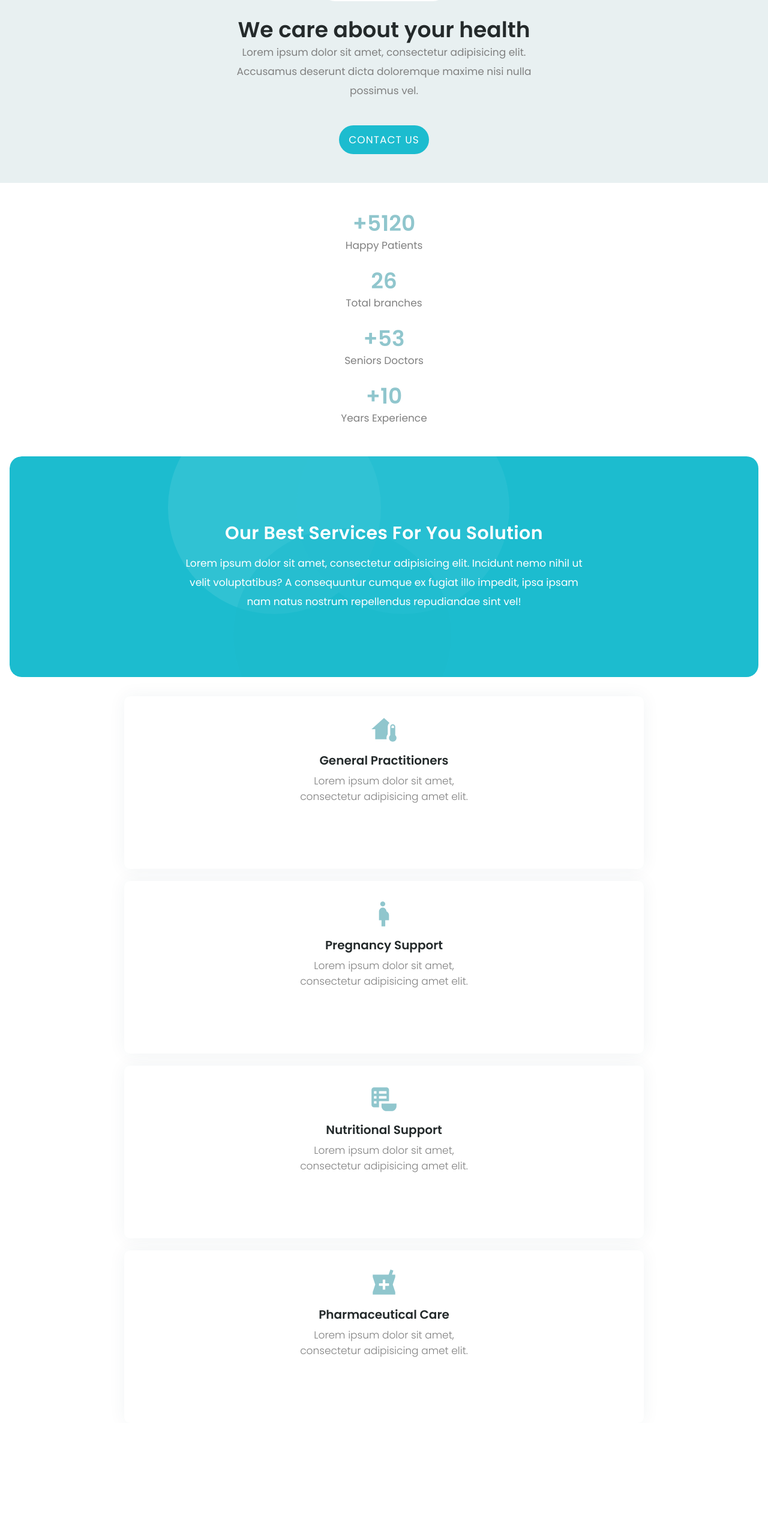
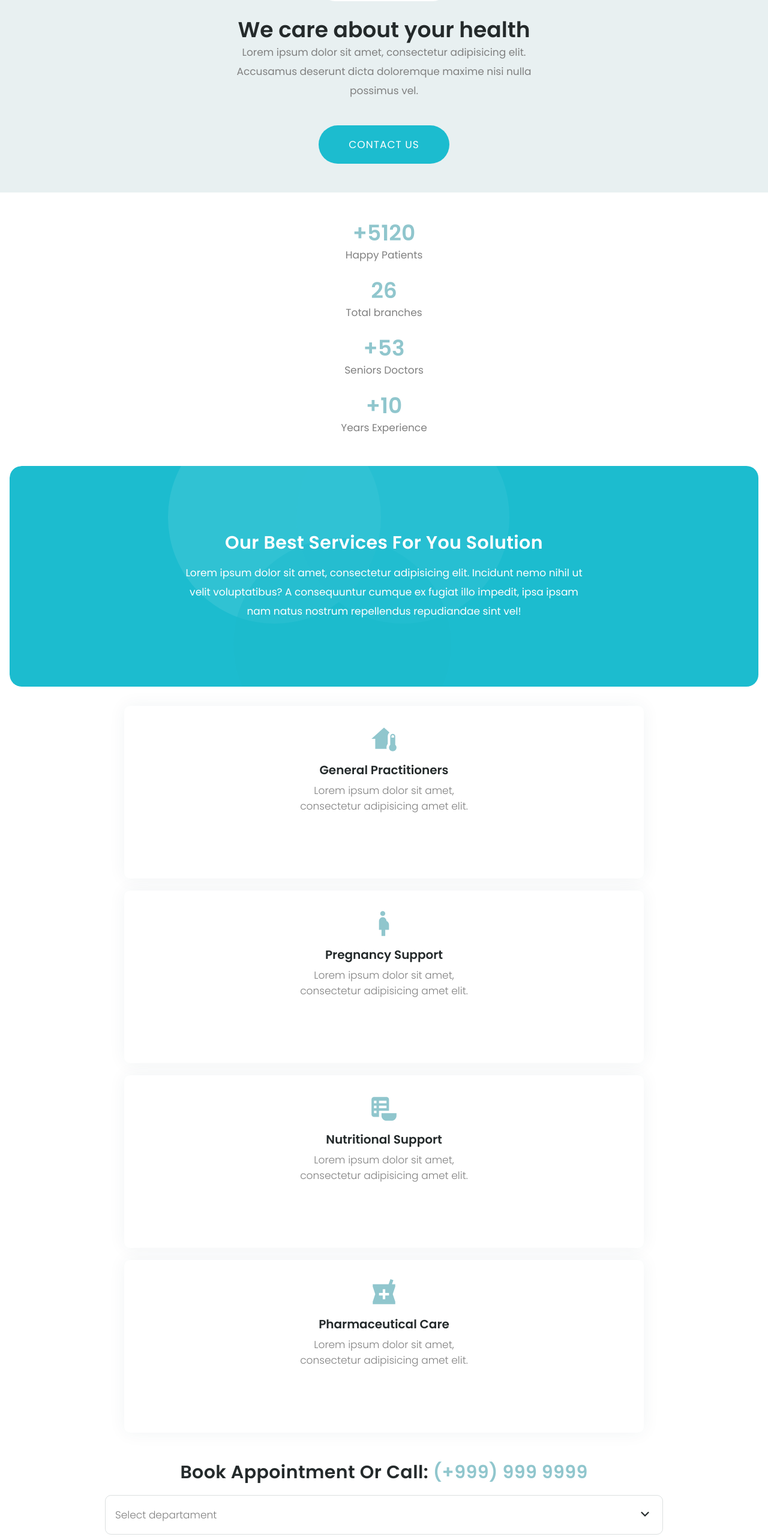
Before and after one commit to dmarmijosa/ladinpage-medical, an Angular app: page / in a window 1280 px wide. Shown: the part 234-2797 px from the top of the page at 60% size. Before the commit the page ends 2607 px from the top, so only its background shows below. Built offline with nearby package versions, Linux system fonts and the light colour scheme.

Commit message:
fin de appointment

```diff
--- /dev/null
+++ b/src/app/components/appointment/appointment.component.html
@@ -0,0 +1,52 @@
+<section class="appointment section">
+  <div class="container mx-auto">
+    <!-- tittle-->
+    <h2 class="appointment__title h2 mb-5 xl:mb-[50px] text-center xl:text-left">
+      Book Appointment or call:
+      <span class="text-accent-tertiary"><a href="tel:+9999999999">(+999) 999 9999</a></span>
+    </h2>
+    <!--    form-->
+    <form class="appointment__form flex flex-col gap-y-5">
+      <!--      select wrapper-->
+      <div class="flex flex-col xl:flex-row gap-5">
+        <div class="select relative flex items-center">
+          <!--icons-->
+          <div class="absolute right-4">
+            <i class="ri-arrow-down-s-line text-[26px] text-primary"></i>
+          </div>
+          <select class="appearance-none outline-none h-full w-full bg-transparent px-4">
+            <option value="1">Select departament</option>
+            <option value="2">Departament 1</option>
+            <option value="3">Departament 2</option>
+            <option value="4">Departament 3</option>
+
+          </select>
+        </div>
+        <div class="select relative flex items-center">
+          <!--icons-->
+          <div class="absolute right-4">
+            <i class="ri-arrow-down-s-line text-[26px] text-primary"></i>
+          </div>
+          <select class="appearance-none outline-none h-full w-full bg-transparent px-4">
+            <option value="1">Select doctor</option>
+            <option value="2">Dr. Jane Doe</option>
+            <option value="3">Dr. Jhon Doe 2</option>
+            <option value="4">Dr. Bob Smith 3</option>
+
+          </select>
+        </div>
+      </div>
+      <!--input wrapper-->
+      <div class="flex flex-col xl:flex-row gap-5">
+        <input type="text" class="input" placeholder="Full name">
+        <input type="tel" class="input" placeholder="Phone number">
+      </div>
+      <!--input wrapper-->
+      <div class="flex flex-col xl:flex-row gap-5">
+        <input type="date" class="input" >
+        <input type="time" class="input" >
+      </div>
+      <button class="btn btn-lg btn-accent self-start">Book an appointment</button>
+    </form>
+  </div>
+</section>
--- /dev/null
+++ b/src/app/components/appointment/appointment.component.ts
@@ -0,0 +1,12 @@
+import { Component } from '@angular/core';
+
+@Component({
+  selector: 'app-appointment',
+  standalone: true,
+  imports: [],
+  templateUrl: './appointment.component.html',
+  styles: ``
+})
+export class AppointmentComponent {
+
+}
--- a/src/app/components/home/home.component.html
+++ b/src/app/components/home/home.component.html
@@ -1,3 +1,4 @@
 <app-hero/>
 <app-stats/>
 <app-services/>
+<app-appointment/>
--- a/src/app/components/home/home.component.ts
+++ b/src/app/components/home/home.component.ts
@@ -2,6 +2,7 @@ import { Component } from '@angular/core';
 import {HeroComponent} from '../hero/hero.component';
 import {StatsComponent} from '../stats/stats.component';
 import {ServicesComponent} from '../services/services.component';
+import {AppointmentComponent} from '../appointment/appointment.component';
 
 @Component({
   selector: 'app-home',
@@ -9,7 +10,8 @@ import {ServicesComponent} from '../services/services.component';
   imports: [
     HeroComponent,
     StatsComponent,
-    ServicesComponent
+    ServicesComponent,
+    AppointmentComponent
   ],
   templateUrl: './home.component.html',
   styles: ``
--- a/src/styles.css
+++ b/src/styles.css
@@ -29,7 +29,7 @@ h1,h2,h3,h4,h5,h6{
   @apply h-14 px-10;
 }
 
-.btn.lg{
+.btn-lg{
   @apply h-16 px-[50px];
 }
 
```
Also changed, not shown: 5 other files (tests, documents, lock files or other folders).
